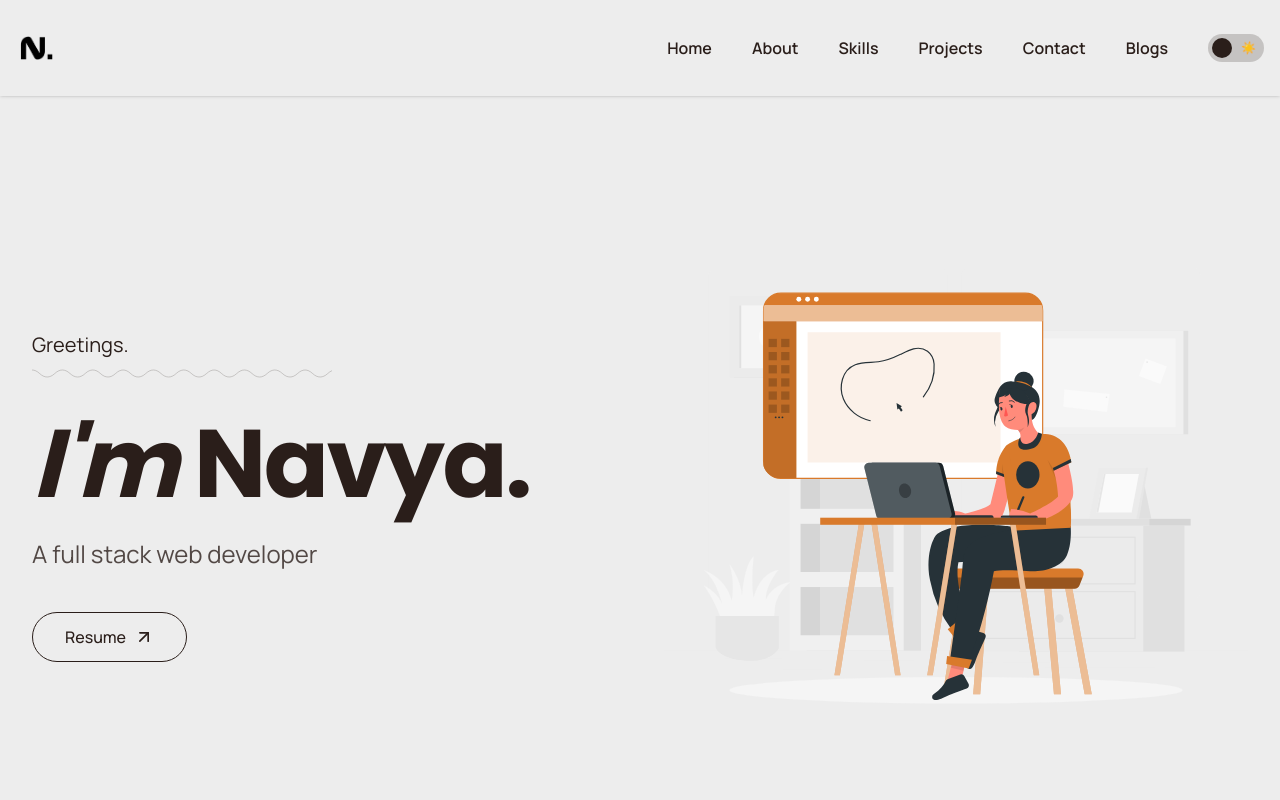
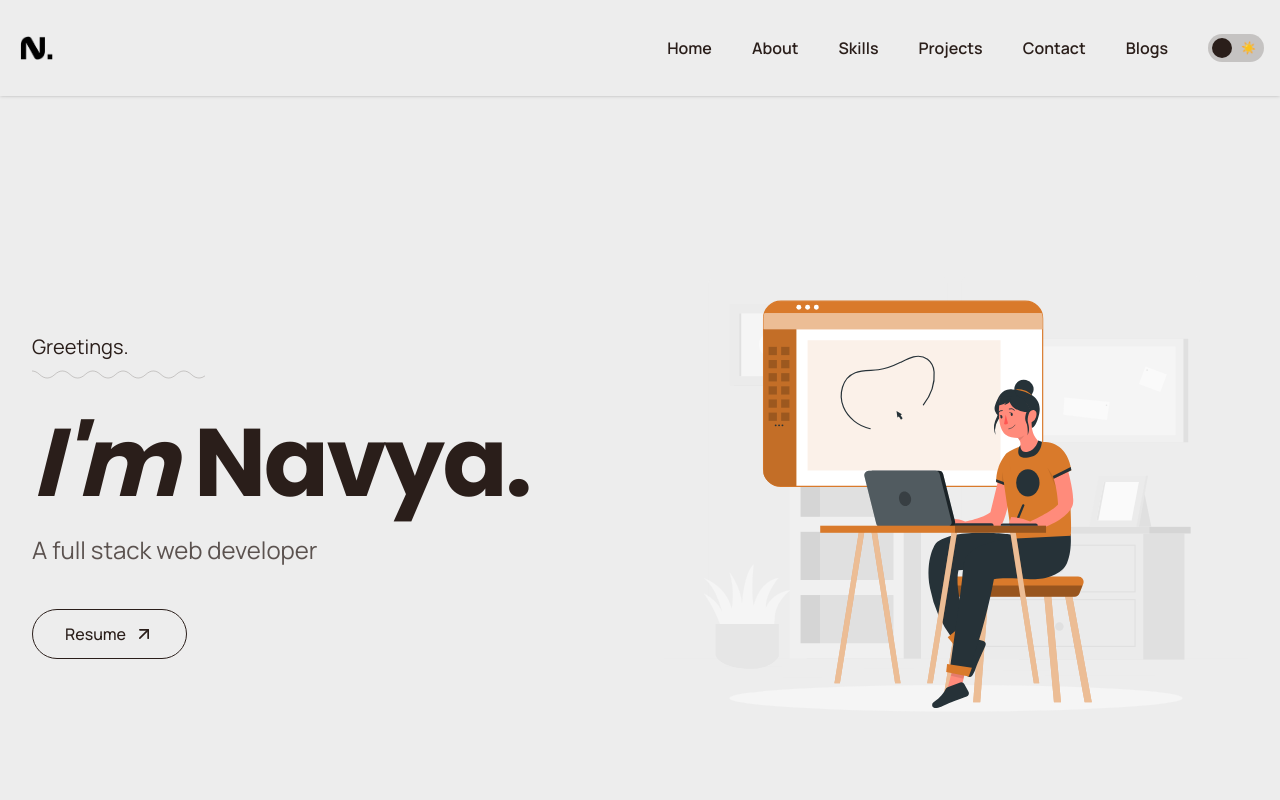
Before and after one commit to codeitnav/portfolio_, a Next.js app: page / in a window 1280 px wide. Shown: the top 800 px of the page. Built offline with nearby package versions, Linux system fonts and the light colour scheme.

Commit message:
Updated sections

```diff
--- a/src/components/sections/About.tsx
+++ b/src/components/sections/About.tsx
@@ -13,10 +13,12 @@ const About = () => {
       <div
         className="
           max-w-7xl mx-auto
-          px-6 sm:px-12 lg:px-20
+          px-8 sm:px-12 lg:px-20
           flex flex-col justify-center
           min-h-screen
-          py-12 md:py-0
+          pt-12
+          pb-10
+          md:py-0
         "
       >
         <h2 className="text-4xl md:text-5xl font-heading font-bold mb-8 md:mb-12 text-center">
@@ -28,9 +30,12 @@ const About = () => {
 
         <div className="grid grid-cols-1 md:grid-cols-2 gap-8 md:gap-12 items-center">
           {/* IMAGE */}
-          <div className="flex justify-center order-2 md:order-1">
-            <Frame imageSrc="/hero.png" />
+          <div className="flex justify-center order-2 md:order-1 w-full">
+            <div className="w-[75%] sm:w-[70%] md:w-full">
+              <Frame imageSrc="/hero.png" />
+            </div>
           </div>
+
 
           {/* TEXT */}
           <div className="space-y-6 text-lg md:text-xl font-sans text-foreground/90 leading-relaxed order-1 md:order-2">
--- a/src/components/sections/Contact.tsx
+++ b/src/components/sections/Contact.tsx
@@ -48,7 +48,7 @@ const Contact = () => {
       <div
         className="
           max-w-7xl mx-auto
-          px-4 sm:px-6 lg:px-8
+          px-8 sm:px-6 lg:px-8
           flex flex-col justify-center
           pb-24
         "
--- a/src/components/sections/Hero.tsx
+++ b/src/components/sections/Hero.tsx
@@ -10,15 +10,12 @@ import { Tooltip } from "../ui/Tooltip-card";
 export default function Hero() {
   const [text, setText] = useState("Greetings.");
   const [hoverCount, setHoverCount] = useState(0);
-
   const intervalRef = useRef<number | null>(null);
 
   const handleMouseEnter = () => {
     setHoverCount((prev) => prev + 1);
 
-    if (intervalRef.current) {
-      clearInterval(intervalRef.current);
-    }
+    if (intervalRef.current) clearInterval(intervalRef.current);
 
     intervalRef.current = window.setInterval(() => {
       const randomIndex = Math.floor(Math.random() * greetings.length);
@@ -34,86 +31,114 @@ export default function Hero() {
   };
 
   const getTooltipContent = () => {
-    if (hoverCount === 3) {
-      return "Third time's the charm, huh?";
-    }
-
-    if (hoverCount >= 4 && hoverCount <= 5) {
+    if (hoverCount === 3) return "Third time's the charm, huh?";
+    if (hoverCount >= 4 && hoverCount <= 5)
       return "You're exactly who this site was built for.";
-    }
-
-    if (hoverCount >= 6 && hoverCount <= 7) {
-      return "You're really enojoying this, aren't you?";
-    }
-
+    if (hoverCount >= 6 && hoverCount <= 7)
+      return "You're really enjoying this, aren't you?";
     return "";
   };
 
   const greeting = (
     <div
-      className="relative mb-6 w-fit"
+      className="relative mb-5 w-full flex flex-col items-center md:items-start"
       onMouseEnter={handleMouseEnter}
       onMouseLeave={handleMouseLeave}
     >
-      <p
-        className="text-lg md:text-xl font-sans select-none transition-colors duration-200 hover:text-foreground/70"
-        style={{ lineHeight: "1.5" }}
-      >
+      <p className="text-lg md:text-xl font-sans select-none transition-colors duration-200 hover:text-foreground/70">
         {text}
       </p>
 
-      <div className="w-3/4 sm:w-full max-w-[400px] mt-2 mx-auto">
+      <div className="w-2/3 max-w-[260px] mt-2 md:mx-0">
         <WaveLine />
       </div>
     </div>
   );
 
   return (
-    <section className="relative z-0 w-full min-h-screen overflow-hidden bg-background text-foreground">
+    <section className="relative w-full min-h-screen overflow-hidden bg-background text-foreground">
       <div
         className="
           max-w-7xl mx-auto
           px-4 sm:px-6 lg:px-8
-          flex flex-col-reverse md:flex-row justify-between items-center
+          flex flex-col md:flex-row
+          justify-center md:justify-between
+          items-center
           min-h-screen
-          gap-8 md:gap-12
-          py-6 sm:py-16 md:py-16 lg:py-24 xl:py-24
-          mt-10 sm:mt-0
+          gap-10 md:gap-12
+          pt-24 sm:pt-28 md:pt-0
+          pb-10 md:pb-0
         "
       >
-        {/* LEFT */}
-        <div className="w-full md:w-1/2 flex flex-col justify-center items-start z-10 pb-8 md:pb-0">
-          <Tooltip content={getTooltipContent()}>
-            {greeting}
-          </Tooltip>
+        {/* TEXT */}
+        <div
+          className="
+            w-full md:w-1/2
+            flex flex-col
+            justify-center
+            items-center md:items-start
+            text-center md:text-left
+            z-10
+          "
+        >
+          <Tooltip content={getTooltipContent()}>{greeting}</Tooltip>
 
           <h1
-            className="text-5xl sm:text-6xl md:text-7xl lg:text-8xl font-heading font-bold tracking-tight"
-            style={{ lineHeight: "1" }}
+            className="
+              text-[2.6rem]
+              leading-[1.05]
+              sm:text-6xl
+              md:text-7xl
+              lg:text-8xl
+              font-heading
+              font-bold
+              tracking-tight
+            "
           >
             <span className="italic">I'm </span> Navya.
           </h1>
 
           <p
-            className="text-base sm:text-lg md:text-xl lg:text-2xl font-sans text-foreground/80 mt-4 md:mt-6 max-w-lg"
-            style={{ lineHeight: "1.5" }}
+            className="
+              text-[0.95rem]
+              leading-relaxed
+              sm:text-lg
+              md:text-xl
+              lg:text-2xl
+              font-sans
+              text-foreground/75
+              mt-4
+              max-w-[320px] md:max-w-lg
+            "
           >
             A full stack web developer
           </p>
 
-          <div className="mt-8 md:mt-10">
+          <div className="mt-7 md:mt-10 flex justify-center md:justify-start w-full">
             <Button text="Resume" href="/Navya_Resume.pdf" />
           </div>
         </div>
 
-        {/* RIGHT */}
-        <div className="w-full md:w-1/2 h-[40vh] md:h-[70vh] relative z-0 flex justify-center items-center pt-8 md:pt-12 overflow-hidden">
+        {/* IMAGE */}
+        <div
+          className="
+            w-full md:w-1/2
+            h-[32vh]
+            md:h-[70vh]
+            relative
+            flex
+            justify-center
+            items-center
+            mt-4 md:mt-0x
+            overflow-hidden
+          "
+        >
           <Image
             src="/hero.svg"
             alt="Navya - Full Stack Developer"
             fill
-            className="object-cover object-center hover:scale-[1.03] transition-transform duration-700 ease-in-out"
             priority
+            className="object-contain md:object-cover transition-transform duration-700 ease-in-out"
           />
         </div>
       </div>
--- a/src/components/sections/Projects.tsx
+++ b/src/components/sections/Projects.tsx
@@ -123,10 +123,13 @@ const Projects = () => {
       <div
         className="
           max-w-7xl mx-auto
-          px-4 sm:px-6 lg:px-8
+          px-8 sm:px-6 lg:px-8
           flex flex-col
           min-h-screen
           py-0
+          pt-24
+          pb-10
+          md:py-0
         "
       >
         {/* heading */}
--- a/src/components/sections/Skills.tsx
+++ b/src/components/sections/Skills.tsx
@@ -34,9 +34,12 @@ export default function SkillsSection() {
       <div
         className="
           max-w-7xl mx-auto
-          px-4 sm:px-6 lg:px-8
+          px-8 sm:px-6 lg:px-8
           flex flex-col justify-center
           min-h-screen
+          pt-24
+          pb-10
+          md:py-0
         "
       >
         {/* heading */}
--- a/src/components/ui/Tooltip-card.tsx
+++ b/src/components/ui/Tooltip-card.tsx
@@ -21,9 +21,18 @@ export const Tooltip = ({
   const [position, setPosition] = useState({ x: 0, y: 0 });
   const [height, setHeight] = useState(0);
   const [mounted, setMounted] = useState(false);
+  const [isTouchDevice, setIsTouchDevice] = useState(false);
 
   const triggerRef = useRef<HTMLSpanElement>(null);
   const contentRef = useRef<HTMLDivElement>(null);
+
+  // Detect touch devices (mobile / tablet)
+  useEffect(() => {
+    setIsTouchDevice(
+      typeof window !== "undefined" &&
+        window.matchMedia("(pointer: coarse)").matches
+    );
+  }, []);
 
   // Ensure portal only renders on client
   useEffect(() => {
@@ -86,23 +95,30 @@ export const Tooltip = ({
 
   return (
     <>
-      {/* INLINE TRIGGER (SAFE INSIDE <p>) */}
+      {/* INLINE TRIGGER */}
       <span
         ref={triggerRef}
         className={cn("relative inline-block", containerClassName)}
         onMouseEnter={(e) => {
-          if (!content) return;
+          if (!content || isTouchDevice) return;
           setIsVisible(true);
           updatePosition(e);
         }}
-        onMouseMove={updatePosition}
-        onMouseLeave={() => setIsVisible(false)}
+        onMouseMove={(e) => {
+          if (isTouchDevice) return;
+          updatePosition(e);
+        }}
+        onMouseLeave={() => {
+          if (isTouchDevice) return;
+          setIsVisible(false);
+        }}
       >
         {children}
       </span>
 
-      {/* PORTAL TOOLTIP */}
+      {/* PORTAL TOOLTIP (DESKTOP ONLY) */}
       {mounted &&
+        !isTouchDevice &&
         createPortal(
           <AnimatePresence>
             {isVisible && content && (
@@ -122,7 +138,7 @@ export const Tooltip = ({
                   left: position.x,
                 }}
               >
-                {/* Height measurer (not visible) */}
+                {/* Height measurer */}
                 <div
                   ref={contentRef}
                   className="absolute invisible p-2 text-sm md:p-4"
```
